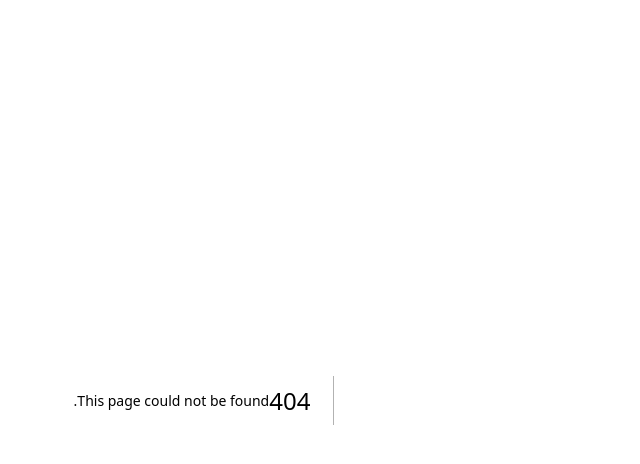
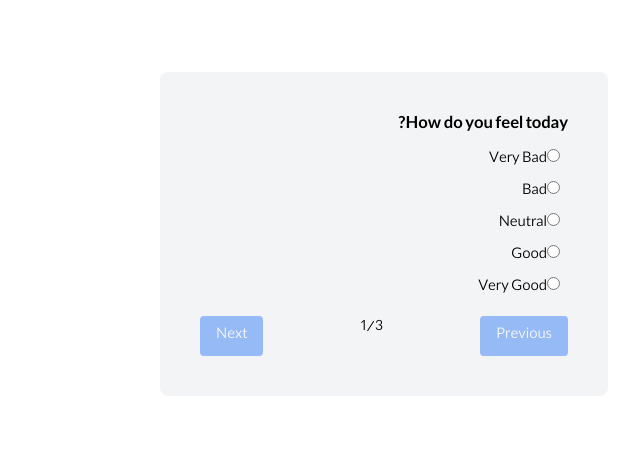
Before and after one commit to kouroshneyestani/nextjs-ravanafzar, a Next.js app: page /quizzes in a window 1280 px wide. Before the commit this address had no page. Shown: the top 464 px of the page, without its empty margins (468-1108 px from the left). Built offline with nearby package versions, Linux system fonts and the light colour scheme; what tailwindcss-rtl would draw is missing.

Commit message:
fix: update folder structure

```diff
--- a/src/app/(pages)/layout.jsx
+++ b/src/app/(pages)/layout.jsx
@@ -11,7 +11,7 @@ export default function Layout({ children }) {
             name: "خانه",
         },
         {
-            href: "/tests",
+            href: "/quizzes",
             name: "تست های روان شناسی",
         },
         {
--- /dev/null
+++ b/src/app/(pages)/quizzes/layout.js
@@ -0,0 +1,5 @@
+import { StepProvider } from "../../../contexts/StepperContext";
+
+export default function Layout({ children }) {
+    return <StepProvider>{children}</StepProvider>;
+}
--- /dev/null
+++ b/src/app/(pages)/quizzes/page.jsx
@@ -0,0 +1,11 @@
+"use client";
+
+import Stepper from "../../../components/ui/Stepper";
+
+export default function Page() {
+    return (
+        <div>
+            <Stepper clasName="max-w-md bg-gray-100 mx-auto p-10 rounded-lg" />
+        </div>
+    );
+}
--- a/src/app/(pages)/tests/page.jsx
+++ /dev/null
@@ -1,7 +0,0 @@
-export default function Page() {
-    return "...";
-}
-
-export const metadata = {
-    title: "Tests",
-};
```
